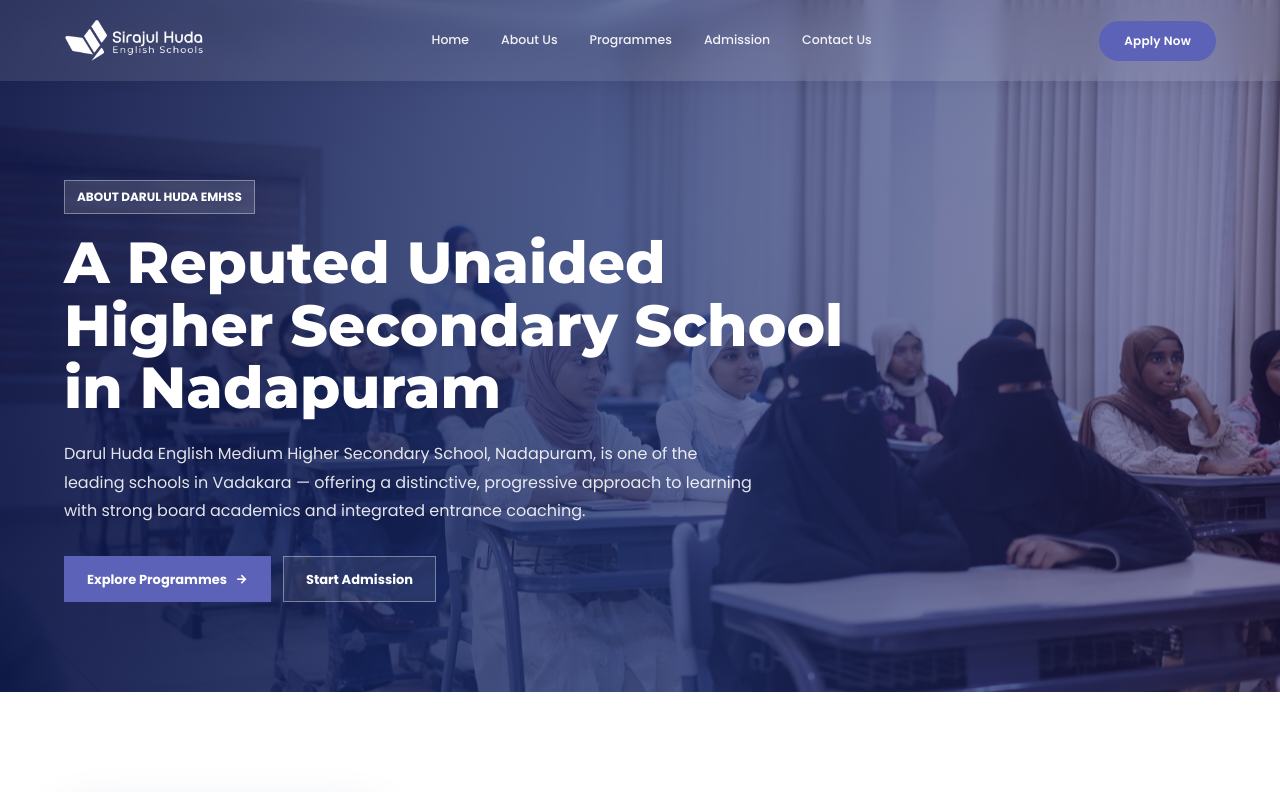
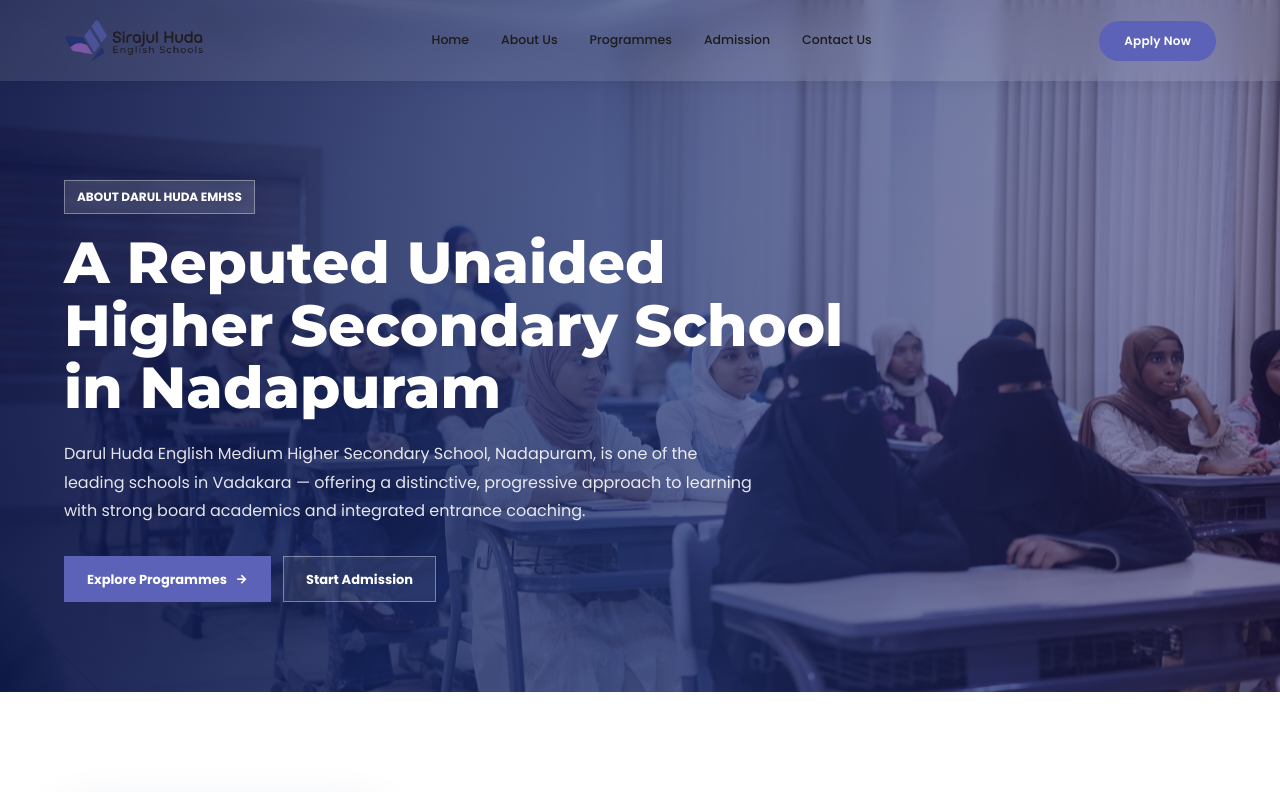
Before and after one commit to Shammaz77/Nadapuram-HSS, a React (Create React App) app: page /about in a window 1280 px wide. Shown: the top 792 px of the page. Built offline with nearby package versions, Linux system fonts and the light colour scheme.

Commit message:
Update hero images and adjust navigation styles

```diff
--- a/src/Pages/HomePage.jsx
+++ b/src/Pages/HomePage.jsx
@@ -11,10 +11,11 @@ import Blog from "../Components/Blog/Blog"
 import Footer from "../Components/Outlets/Footer"
 import Nav from "../Components/Outlets/Nav"
 import slide1 from "../Assets/hero1.jpg"
-import slide2 from "../Assets/hero2.jpg"
-import slide3 from "../Assets/hero3.png"
+import slide2 from "../Assets/DSC07059.jpg"
+import slide3 from "../Assets/site3.jpg"
+import slide4 from "../Assets/DSC07209.jpg"
 
-const heroSlides = [slide1, slide2, slide3]
+const heroSlides = [slide1, slide2, slide3, slide4]
 
 const faqs = [
 	{
--- a/src/style.css
+++ b/src/style.css
@@ -1941,11 +1941,6 @@ ul{
 	width: 140px;
 	height: auto;
 	display: block;
-	filter: brightness(0) invert(1);
-	transition: filter 0.35s ease;
-}
-.main-nav.nav-solid .nav-logo {
-	filter: none;
 }
 .nav-center-links {
 	display: flex;
@@ -1955,7 +1950,7 @@ ul{
 .nav-link-item {
 	font-size: 12.5px;
 	font-weight: 500;
-	color: rgba(255,255,255,0.92);
+	color: #1c1c1c;
 	text-decoration: none;
 	padding: 6px 15px;
 	border-radius: 8px;
@@ -1976,19 +1971,10 @@ ul{
 	border-radius: 2px;
 }
 .nav-link-item:hover {
-	color: #fff;
+	color: #5B62B8;
 }
 .nav-link-item:hover::after {
 	transform: scaleX(1);
-}
-.main-nav.nav-solid .nav-link-item {
-	color: #1c1c1c;
-}
-.main-nav.nav-solid .nav-link-item:hover {
-	color: #5B62B8;
-}
-.main-nav.nav-solid .nav-link-item::after {
-	background-color: #5B62B8;
 }
 .nav-actions {
 	flex-shrink: 0;
```
